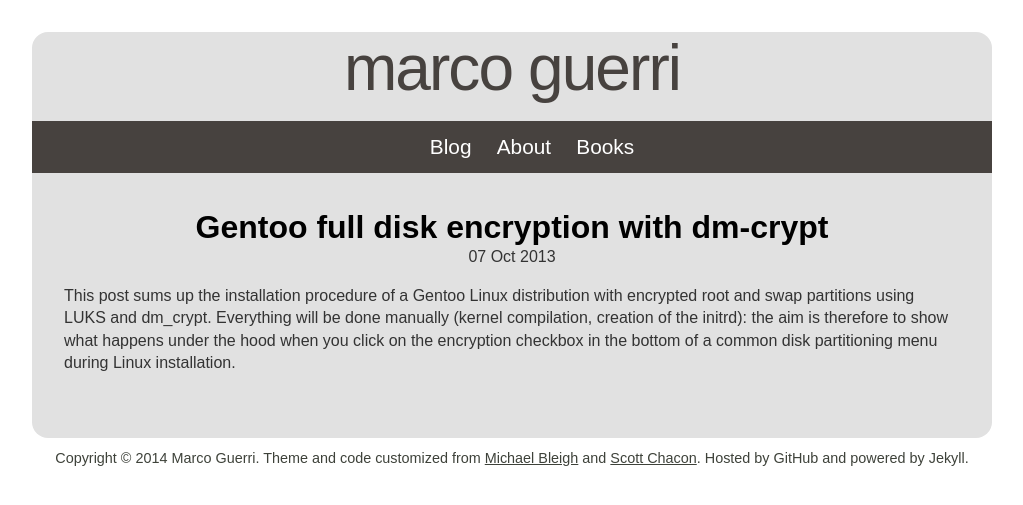
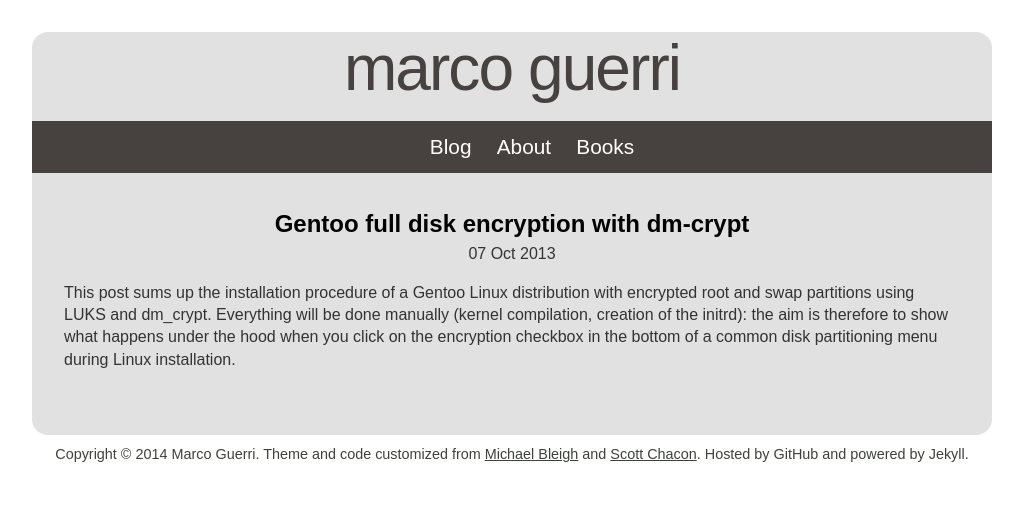
Before and after one commit to marcoguerri/marcoguerri.github.io, a Jekyll site: the page built from index.html, in a window 1280 px wide. Shown: the top 505 px of the page, without its empty margins (128-1151 px from the left). Built offline with Jekyll 4.4.1, drawn with Linux system fonts in a browser that asks for light colours; Markdown is read by kramdown in place of the engine named in the settings.

Commit message:
Modified size of h1 headers

```diff
--- a/css/toc.css
+++ b/css/toc.css
@@ -22,10 +22,14 @@
 }
 
 
+h1 {
+    font-size: 150%
+}
+
 #toc h2, .toc h2 {
     border: medium none;
     display: inline;
-    font-size: 100%;
+    font-size: 70%;
     font-weight: bold;
     padding: 0;
 }
```
